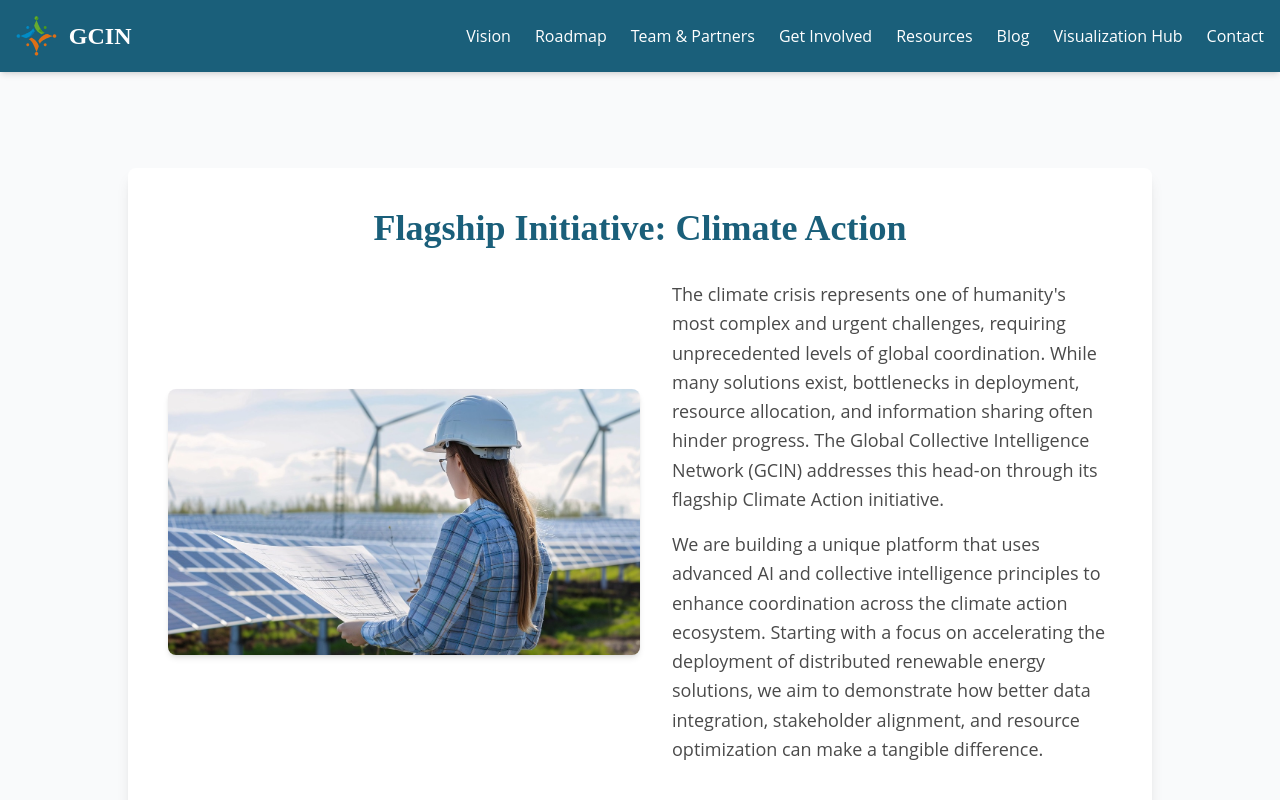
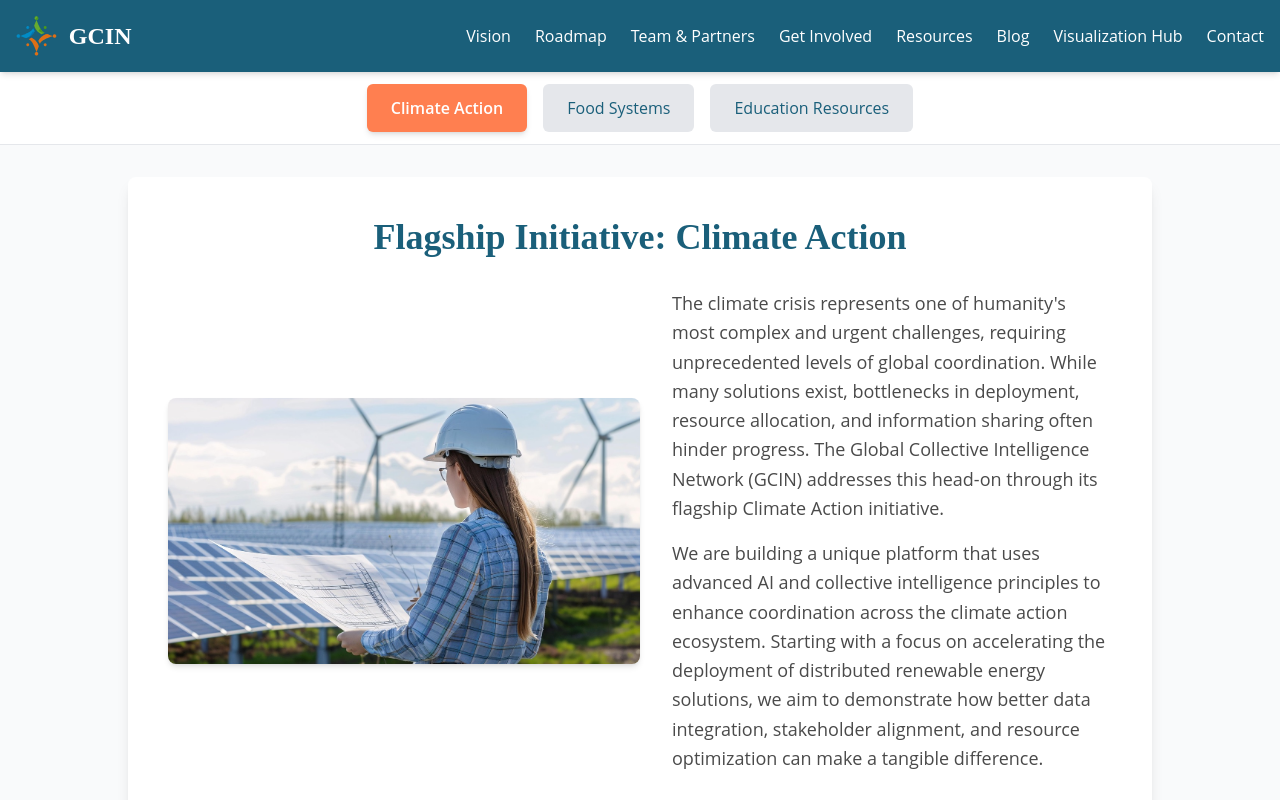
Before and after one commit to dpodeweltz/gcin-website, a Next.js app: page /projects/climate in a window 1280 px wide. Shown: the top 800 px of the page. Built offline with nearby package versions, Linux system fonts and the light colour scheme.

Commit message:
feat: Create project selector and implement on project pages

```diff
--- a/src/app/projects/climate/page.tsx
+++ b/src/app/projects/climate/page.tsx
@@ -1,31 +1,34 @@
 // src/app/projects/climate/page.tsx
 import Image from 'next/image';
 import Link from 'next/link';
+import ProjectSelector from '@/components/ProjectSelector'; // Import the selector
 
 export default function ClimateProjectPage() {
   return (
-    <main className="flex min-h-screen flex-col items-center p-8 md:p-16 lg:p-24 bg-gray-50">
-      <div className="container mx-auto max-w-5xl bg-white p-6 md:p-10 rounded-lg shadow-lg">
+    // Main container, includes selector then page content div
+    <main className="flex min-h-screen flex-col items-center bg-gray-50 pt-0">
+      <ProjectSelector /> {/* Selector added here */}
+
+      {/* Page content container */}
+      <div className="container mx-auto max-w-5xl bg-white p-6 md:p-10 rounded-lg shadow-lg mt-8 mb-16"> {/* Added top/bottom margin */}
         {/* Title */}
         <h1 className="text-3xl md:text-4xl font-bold font-['Montserrat'] text-[#1A5F7A] mb-8 text-center">
           Flagship Initiative: Climate Action
         </h1>
 
-        {/* Top Section: Image Left, Text Right (on md screens and up) */}
+        {/* Top Section: Image Left, Text Right */}
         <div className="flex flex-col md:flex-row gap-8 mb-10 items-center">
           {/* Image Column */}
           <div className="w-full md:w-1/2 flex-shrink-0">
             <div className="rounded-lg overflow-hidden shadow-md aspect-video relative">
               <Image
-                src="/climate.jpg" // Assumes climate.jpg is in /public
+                src="/climate.jpg"
                 alt="Conceptual image representing renewable energy coordination or climate action data analysis"
-                fill // Use fill to cover the container
-                className="object-cover" // Ensure image covers the area
+                fill
+                className="object-cover"
                 priority
-                // Add sizes for responsive optimization if needed
                 // sizes="(max-width: 768px) 100vw, 50vw"
               />
-               {/* Remove width/height when using fill, ensure parent has position relative & aspect ratio/size */}
             </div>
           </div>
           {/* Text Column */}
@@ -40,9 +43,8 @@ export default function ClimateProjectPage() {
             </div>
           </div>
         </div>
-        {/* End Top Section */}
 
-        {/* Our Approach Section - Fixed Styling */}
+        {/* Our Approach Section */}
         <h2 className="text-2xl font-semibold font-['Montserrat'] text-[#1A5F7A] mt-10 mb-4">
           Our Approach
         </h2>
@@ -54,7 +56,7 @@ export default function ClimateProjectPage() {
           <li><span className="font-semibold">Cross-Domain Integration:</span> Linking climate solutions with sustainable food systems, education, and economic equity.</li>
         </ul>
 
-        {/* Status/Progress (High-level) */}
+        {/* Status/Progress */}
         <h2 className="text-2xl font-semibold font-['Montserrat'] text-[#1A5F7A] mt-10 mb-4">
           Current Status
         </h2>
--- a/src/app/projects/education/page.tsx
+++ b/src/app/projects/education/page.tsx
@@ -1,23 +1,28 @@
 // src/app/projects/education/page.tsx
 import Image from 'next/image';
 import Link from 'next/link';
+import ProjectSelector from '@/components/ProjectSelector'; // Import the selector
 
 export default function EducationProjectPage() {
   return (
-    <main className="flex min-h-screen flex-col items-center p-8 md:p-16 lg:p-24 bg-gray-50">
-      <div className="container mx-auto max-w-5xl bg-white p-6 md:p-10 rounded-lg shadow-lg">
+    // Main container, includes selector then page content div
+    <main className="flex min-h-screen flex-col items-center bg-gray-50 pt-0">
+       <ProjectSelector /> {/* Selector added here */}
+
+       {/* Page content container */}
+       <div className="container mx-auto max-w-5xl bg-white p-6 md:p-10 rounded-lg shadow-lg mt-8 mb-16"> {/* Added top/bottom margin */}
         {/* Title */}
         <h1 className="text-3xl md:text-4xl font-bold font-['Montserrat'] text-[#1A5F7A] mb-8 text-center">
           Education Resource Optimization Initiative
         </h1>
 
-        {/* Top Section: Image Left, Text Right (on md screens and up) */}
+        {/* Top Section: Image Left, Text Right */}
         <div className="flex flex-col md:flex-row gap-8 mb-10 items-center">
           {/* Image Column */}
            <div className="w-full md:w-1/2 flex-shrink-0">
              <div className="rounded-lg overflow-hidden shadow-md aspect-video relative">
                 <Image
-                  src="/education.jpg" // Assumes education.jpg is in /public
+                  src="/education.jpg"
                   alt="Image representing learning pathways, knowledge sharing, or diverse educational settings"
                   fill
                   className="object-cover"
@@ -28,7 +33,7 @@ export default function EducationProjectPage() {
           {/* Text Column */}
           <div className="w-full md:w-1/2">
             <div className="text-lg text-[#4A4A4A] font-['Open_Sans'] leading-relaxed space-y-4">
-              <p>
+               <p>
                 The transition to a post-labor economy necessitates a fundamental shift in how we approach learning and skill development. Continuous adaptation and lifelong learning become paramount. This GCIN initiative aims to create an open, accessible, and intelligent ecosystem for education, empowering individuals to navigate their learning journeys effectively.
               </p>
               <p>
@@ -37,10 +42,9 @@ export default function EducationProjectPage() {
             </div>
           </div>
         </div>
-        {/* End Top Section */}
 
 
-        {/* Our Approach Section - Fixed Styling */}
+        {/* Our Approach Section */}
         <h2 className="text-2xl font-semibold font-['Montserrat'] text-[#1A5F7A] mt-10 mb-4">
           Our Approach
         </h2>
@@ -52,7 +56,7 @@ export default function EducationProjectPage() {
           <li><span className="font-semibold">Novel Credentialing:</span> Exploring new ways to recognize diverse skills and learning.</li>
         </ul>
 
-        {/* Status/Progress (High-level) */}
+        {/* Status/Progress */}
         <h2 className="text-2xl font-semibold font-['Montserrat'] text-[#1A5F7A] mt-10 mb-4">
           Current Status
         </h2>
@@ -75,7 +79,7 @@ export default function EducationProjectPage() {
             Learn How to Participate
           </Link>
         </div>
-      </div>
+       </div>
     </main>
   );
 }
--- a/src/app/projects/food/page.tsx
+++ b/src/app/projects/food/page.tsx
@@ -1,23 +1,28 @@
 // src/app/projects/food/page.tsx
 import Image from 'next/image';
 import Link from 'next/link';
+import ProjectSelector from '@/components/ProjectSelector'; // Import the selector
 
 export default function FoodProjectPage() {
   return (
-    <main className="flex min-h-screen flex-col items-center p-8 md:p-16 lg:p-24 bg-gray-50">
-      <div className="container mx-auto max-w-5xl bg-white p-6 md:p-10 rounded-lg shadow-lg">
+    // Main container, includes selector then page content div
+    <main className="flex min-h-screen flex-col items-center bg-gray-50 pt-0">
+       <ProjectSelector /> {/* Selector added here */}
+
+       {/* Page content container */}
+       <div className="container mx-auto max-w-5xl bg-white p-6 md:p-10 rounded-lg shadow-lg mt-8 mb-16"> {/* Added top/bottom margin */}
         {/* Title */}
         <h1 className="text-3xl md:text-4xl font-bold font-['Montserrat'] text-[#1A5F7A] mb-8 text-center">
           Food Systems Transformation Initiative
         </h1>
 
-        {/* Top Section: Image Left, Text Right (on md screens and up) */}
+        {/* Top Section: Image Left, Text Right */}
         <div className="flex flex-col md:flex-row gap-8 mb-10 items-center">
           {/* Image Column */}
           <div className="w-full md:w-1/2 flex-shrink-0">
              <div className="rounded-lg overflow-hidden shadow-md aspect-video relative">
                 <Image
-                  src="/food.jpg" // Assumes food.jpg is in /public
+                  src="/food.jpg"
                   alt="Image representing sustainable food systems, e.g., vertical farming or plant-based products"
                   fill
                   className="object-cover"
@@ -37,9 +42,8 @@ export default function FoodProjectPage() {
             </div>
           </div>
         </div>
-        {/* End Top Section */}
 
-        {/* Our Approach Section - Fixed Styling */}
+        {/* Our Approach Section */}
         <h2 className="text-2xl font-semibold font-['Montserrat'] text-[#1A5F7A] mt-10 mb-4">
           Our Approach
         </h2>
@@ -51,7 +55,7 @@ export default function FoodProjectPage() {
           <li><span className="font-semibold">Consumer Engagement:</span> Building demand for sustainable and healthy food options.</li>
         </ul>
 
-        {/* Status/Progress (High-level) */}
+        {/* Status/Progress */}
         <h2 className="text-2xl font-semibold font-['Montserrat'] text-[#1A5F7A] mt-10 mb-4">
           Current Status
         </h2>
@@ -74,7 +78,7 @@ export default function FoodProjectPage() {
             Learn How to Participate
           </Link>
         </div>
-      </div>
+       </div>
     </main>
   );
 }
--- /dev/null
+++ b/src/components/ProjectSelector.tsx
@@ -0,0 +1,53 @@
+// src/components/ProjectSelector.tsx
+'use client';
+
+import Link from 'next/link';
+import { usePathname } from 'next/navigation';
+
+type ProjectSlug = 'climate' | 'food' | 'education';
+
+const projects = [
+  { slug: 'climate' as ProjectSlug, name: 'Climate Action', href: '/projects/climate' },
+  { slug: 'food' as ProjectSlug, name: 'Food Systems', href: '/projects/food' },
+  { slug: 'education' as ProjectSlug, name: 'Education Resources', href: '/projects/education' },
+];
+
+// Define styles for active and inactive tabs
+const activeStyle = "bg-[#FF7F50] text-white font-semibold shadow-md"; // Accent Orange background for active
+const inactiveStyle = "bg-gray-200 hover:bg-gray-300 text-[#1A5F7A] hover:text-[#1A5F7A]"; // Gray background, blue text for inactive
+
+export default function ProjectSelector() {
+  const pathname = usePathname();
+
+  let activeSlug: ProjectSlug | null = null;
+  if (pathname?.startsWith('/projects/climate')) {
+    activeSlug = 'climate';
+  } else if (pathname?.startsWith('/projects/food')) {
+    activeSlug = 'food';
+  } else if (pathname?.startsWith('/projects/education')) {
+    activeSlug = 'education';
+  }
+
+  return (
+    // Container - Non-sticky. Added explicit mb-0 just in case.
+    <div className="w-full bg-white border-b border-gray-200 mb-0">
+       <div className="container mx-auto max-w-5xl px-6 md:px-10">
+          <nav className="flex justify-center space-x-2 sm:space-x-4 p-3" aria-label="Project Selector">
+             {projects.map((project) => {
+                 const isActive = project.slug === activeSlug;
+                 return (
+                   <Link
+                     key={project.slug}
+                     href={project.href}
+                     className={`px-4 py-2 sm:px-6 sm:py-3 rounded-md text-sm sm:text-base font-['Open_Sans'] transition-colors text-center ${isActive ? activeStyle : inactiveStyle}`}
+                     aria-current={isActive ? 'page' : undefined}
+                   >
+                     {project.name}
+                   </Link>
+                 );
+             })}
+          </nav>
+       </div>
+    </div>
+  );
+}
```
